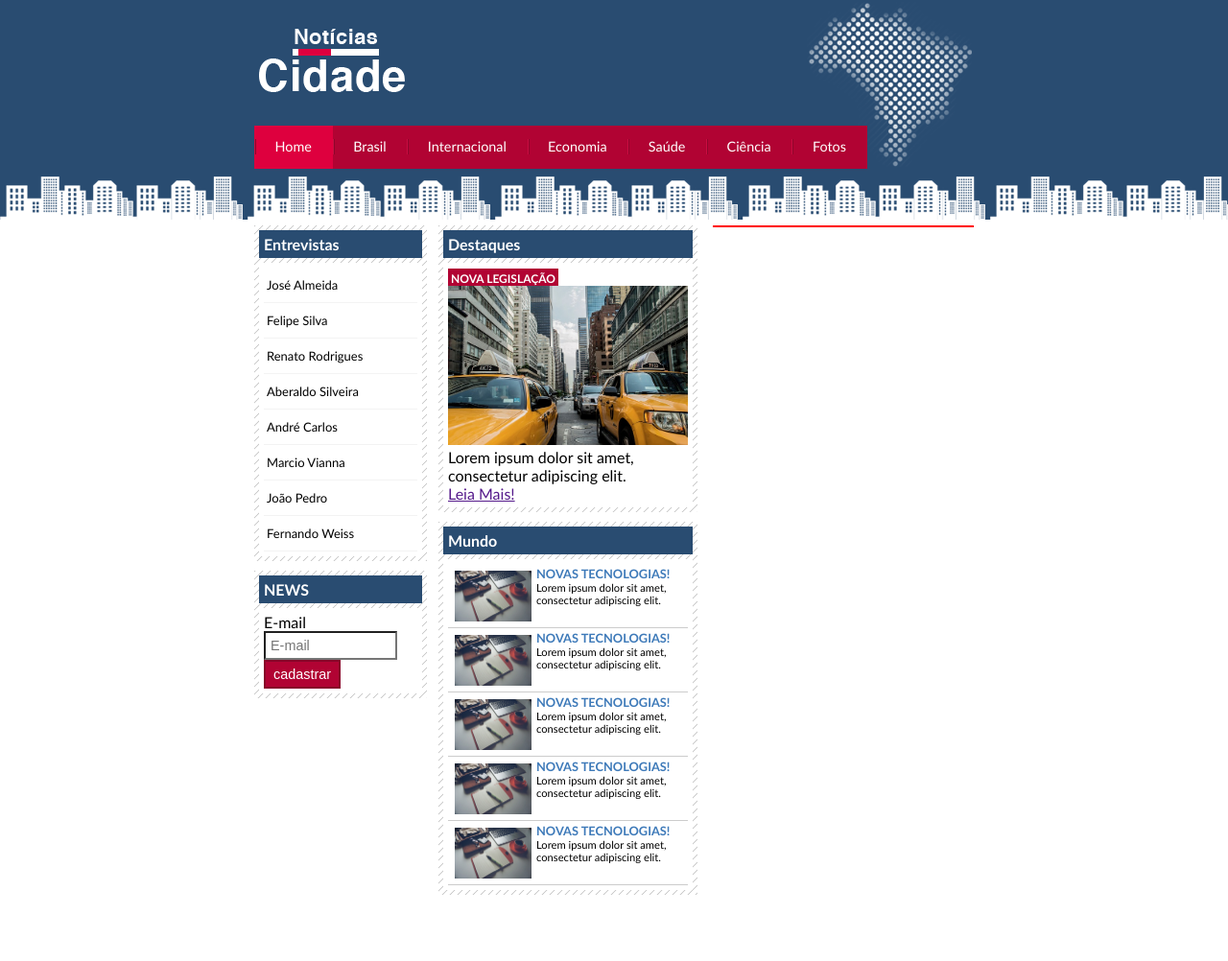
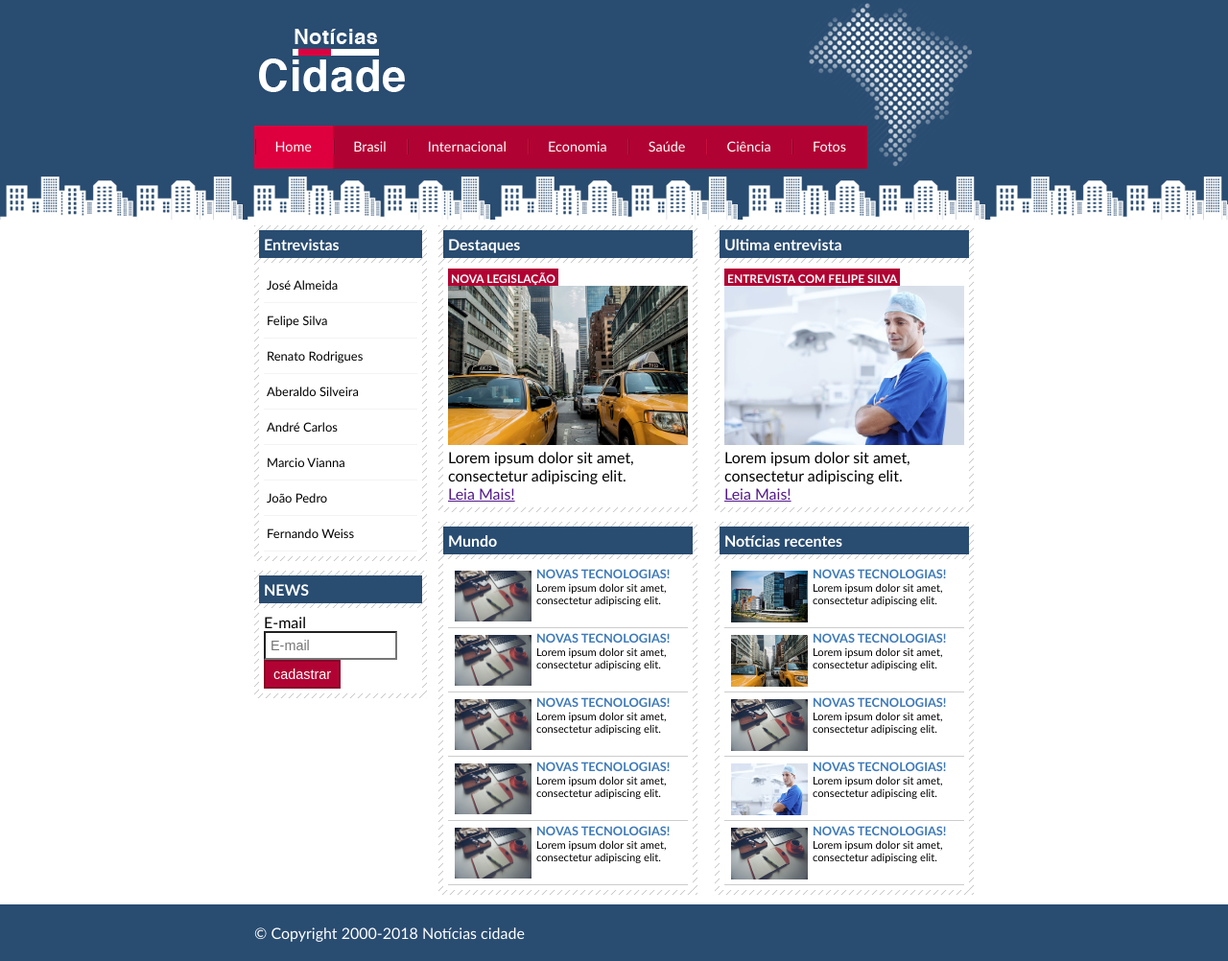
Before and after one commit to JoaoVMoreira/SiteNoticias, a plain HTML site: page index.html in a window 1280 px wide. Shown: the whole page at 96% size. Before the commit the page ends 943 px from the top, so only its background shows below. Drawn offline with Linux system fonts and the light colour scheme.

Commit message:
Conteudo direito e roda-pé finalizado. Site conluído!

```diff
--- a/estilos.css
+++ b/estilos.css
@@ -108,7 +108,7 @@ h3{
 .conteudo-primario{
     width: 270px;
     float: right;
-    border: 1px solid red;
+
 }
 
 .conteudo-secundario{
@@ -197,3 +197,18 @@ input.submit {
     background: #eee;
     cursor: pointer;
 }
+
+/*
+-----RODA-PE-----
+*/
+
+.conteiner-roda-pe{
+    background: #294c71;
+    padding: 20px;
+}
+
+.rodape {
+    width: 750px;
+    margin: 0 auto;
+    color: #fff;
+}
--- a/index.html
+++ b/index.html
@@ -53,7 +53,61 @@
 
                 </div>
             </div>
-            <div class="conteudo-primario"></div>
+            <div class="conteudo-primario">
+                <div class="caixa">
+                    <h2>Ultima entrevista</h2>
+                    <div class="conteudo-caixa">
+                        <h3>ENTREVISTA COM FELIPE SILVA</h3>
+                        <img src="medias/doutor.jpg" width="100%">
+                        <p>Lorem ipsum dolor sit amet, consectetur adipiscing elit.</p>
+                        <a class="leia-mais" href="">Leia Mais!</a>
+                    </div>
+                </div>
+                <div class="caixa">
+                        <h2>Notícias recentes</h2>
+                        <div class="conteudo-caixa">
+                            <ul id="lista-noticias">
+                                <li>
+                                    <a href="">
+                                        <img src="medias/mundo.jpg" width="80">
+                                        <h4>NOVAS TECNOLOGIAS!</h4>
+                                        <p>Lorem ipsum dolor sit amet, consectetur adipiscing elit.</p>
+                                    </a>
+                                </li>
+                                <li>
+                                    <a href="">
+                                        <img src="medias/taxi.jpg" width="80">
+                                        <h4>NOVAS TECNOLOGIAS!</h4>
+                                        <p>Lorem ipsum dolor sit amet, consectetur adipiscing elit.</p>
+                                    </a>
+                                </li>
+                                <li>
+                                    <a href="">
+                                        <img src="medias/tecnologia.jpg" width="80">
+                                        <h4>NOVAS TECNOLOGIAS!</h4>
+                                        <p>Lorem ipsum dolor sit amet, consectetur adipiscing elit.</p>
+                                    </a>
+                                </li>
+                                <li>
+                                    <a href="">
+                                        <img src="medias/doutor.jpg" width="80">
+                                        <h4>NOVAS TECNOLOGIAS!</h4>
+                                        <p>Lorem ipsum dolor sit amet, consectetur adipiscing elit.</p>
+                                    </a>
+                                </li>
+                                <li>
+                                    <a href="">
+                                        <img src="medias/tecnologia.jpg" width="80">
+                                        <h4>NOVAS TECNOLOGIAS!</h4>
+                                        <p>Lorem ipsum dolor sit amet, consectetur adipiscing elit.</p>
+                                    </a>
+                                </li>
+                            </ul>
+                        </div>
+                    </div>
+
+                </div>
+            </div>
             <div class="conteudo-secundario">
                 <div class="caixa">
                     <h2>Destaques</h2>
@@ -110,5 +164,8 @@
             </div>
         </div>
     </div>
+    <div class="conteiner-roda-pe" style="clear: both;">
+       <p class="rodape">© Copyright 2000-2018 Notícias cidade</p>
+    </div>
 </body>
 </html>
```
Also changed, not shown: 1 other file.
